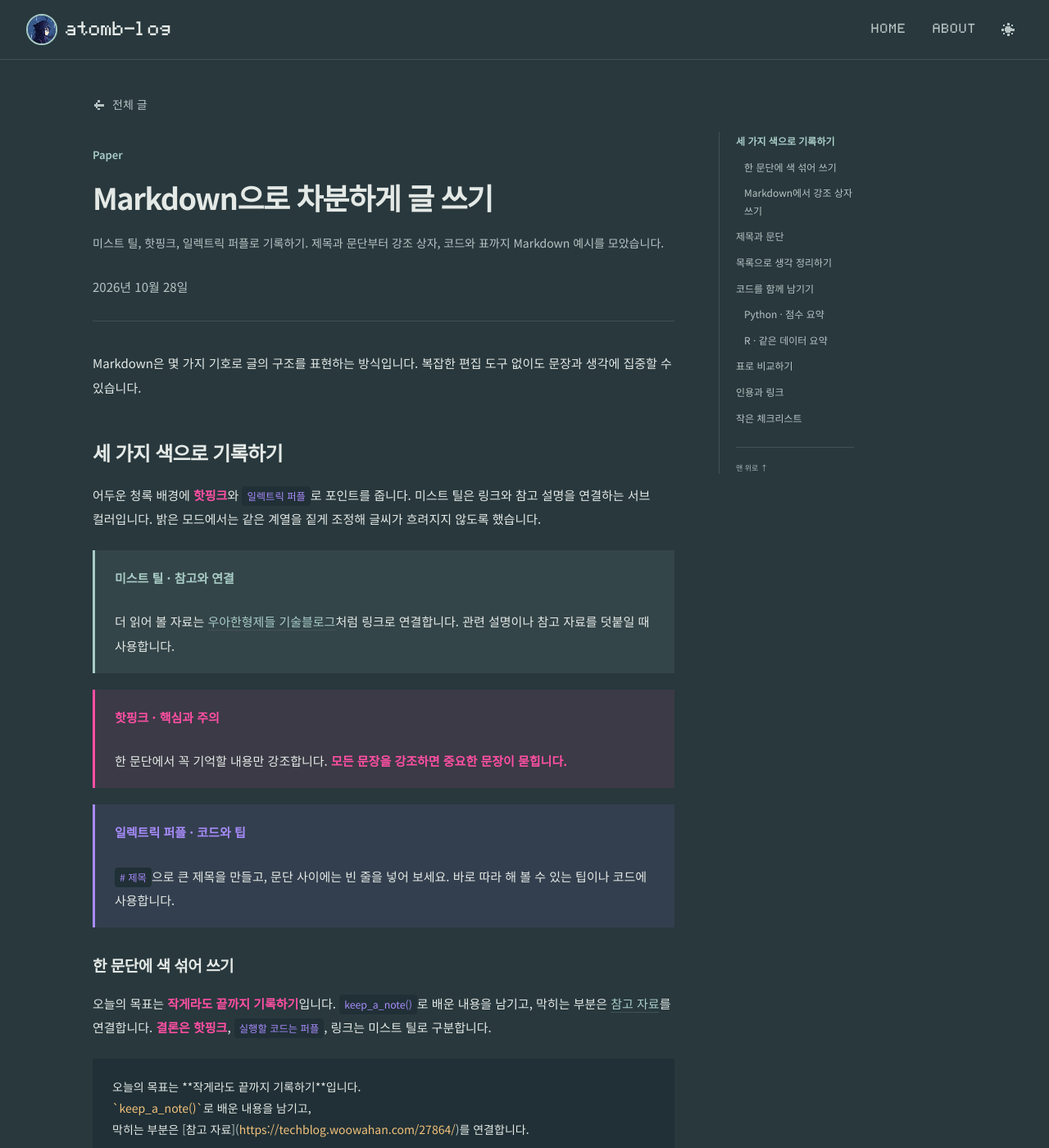
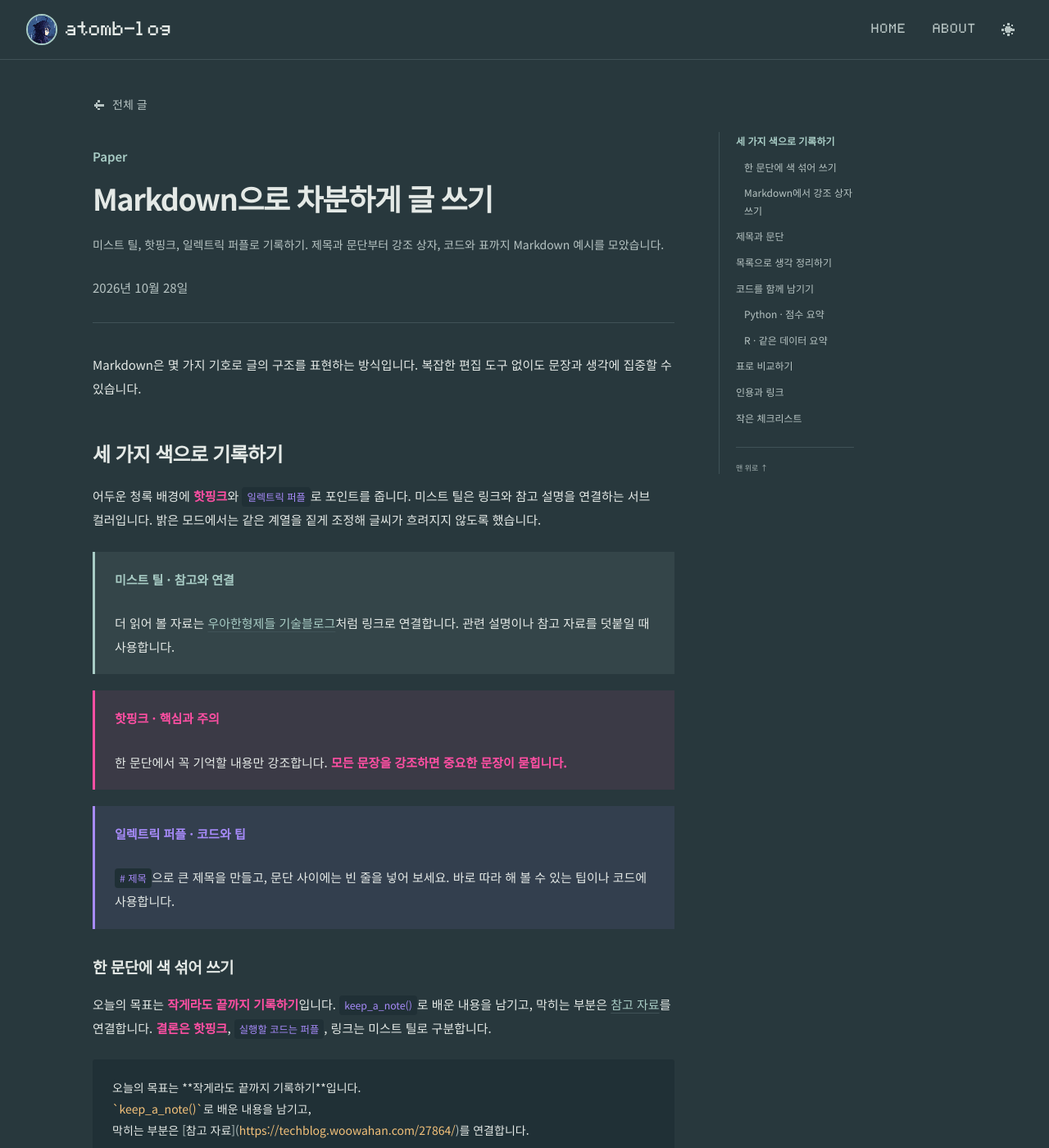
Before and after one commit to atomb-log/atomb-log.github.io, a Jekyll site: the page built from _posts/2026-10-28-writing-with-markdown.md, in a window 1280 px wide and 1400 px high. Shown: the whole window at 82% size. Built offline with Jekyll 4.4.1, drawn with Linux system fonts in a browser that asks for light colours.

Commit message:
Enlarge category label and tighten title spacing

```diff
--- a/assets/css/style.css
+++ b/assets/css/style.css
@@ -1190,10 +1190,10 @@ main:focus {
   display:flex;
   align-items:center;
   gap:10px;
-  font-size:13px;
+  font-size:15px;
   font-weight:600;
   color:var(--accent);
-  margin-bottom:15px
+  margin-bottom:13px
 }
 .post-header h1 {
   font-size:36px;
```
